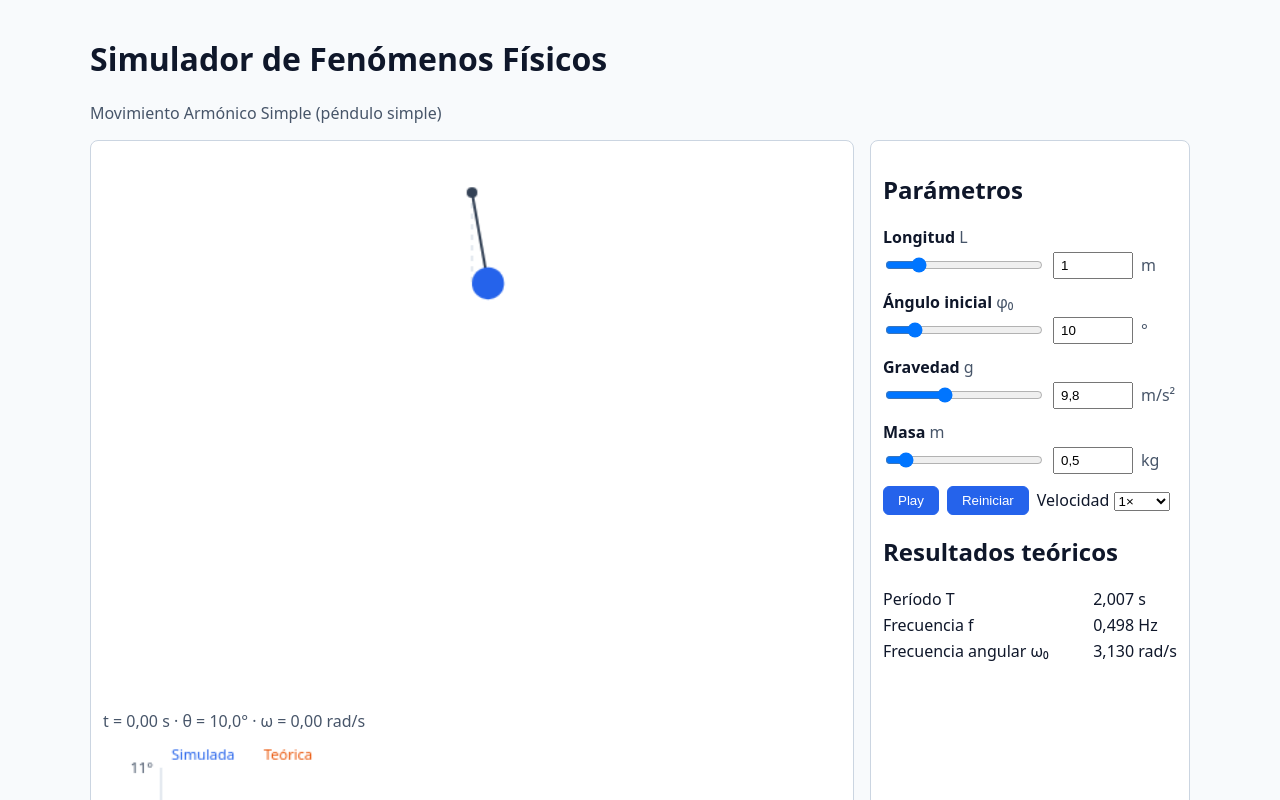
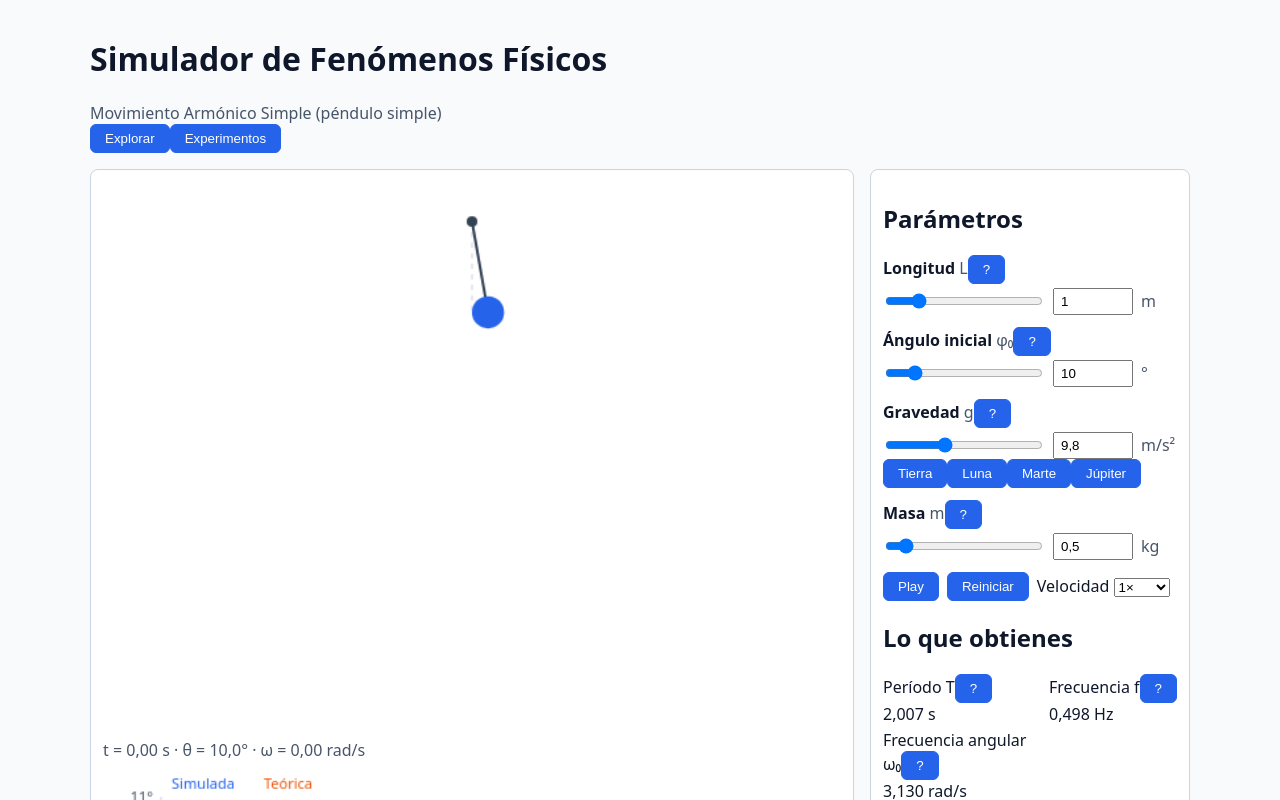
Before and after one commit to CrayoloUA/simulador-fisica-usb, a React (Vite) app: page / in a window 1280 px wide. Shown: the top 800 px of the page. Built offline with nearby package versions, Linux system fonts and the light colour scheme.

Commit message:
feat(app): wire the Explorar/Experimentos mode switch into the MAS lab

```diff
--- a/src/App.tsx
+++ b/src/App.tsx
@@ -1,12 +1,23 @@
 import { useEffect, useMemo, useState } from 'react';
+import {
+  advance,
+  answerCheck,
+  initialFlowState,
+  predict,
+  type FlowState,
+} from './content/experimentFlow';
+import { simplePendulumContent } from './content/simplePendulumContent';
 import { formatNumber } from './engine/numbers';
 import { simplePendulum } from './engine/phenomena/simplePendulum';
 import type { Params } from './engine/types';
 import { defaultParams, validateParams } from './engine/validate';
+import { ExperimentPanel } from './ui/ExperimentPanel';
 import { ParamControl } from './ui/ParamControl';
+import { ResultsPanel } from './ui/ResultsPanel';
 import { SimulationView } from './ui/SimulationView';
 
 const phenomenon = simplePendulum;
+const content = simplePendulumContent;
 const SPEEDS = [0.25, 0.5, 1, 2];
 
 function initialRaw(): Record<string, string> {
@@ -19,6 +30,9 @@ export default function App() {
   const [running, setRunning] = useState(false);
   const [speed, setSpeed] = useState(1);
   const [resetToken, setResetToken] = useState(0);
+  const [mode, setMode] = useState<'explorar' | 'experimentos'>('explorar');
+  const [experimentId, setExperimentId] = useState<string | null>(null);
+  const [flowState, setFlowState] = useState<FlowState | null>(null);
 
   const validation = useMemo(() => validateParams(phenomenon.paramSchema, raw), [raw]);
 
@@ -31,12 +45,61 @@ export default function App() {
 
   const warnings = phenomenon.modelLimits.map((limit) => limit.evaluate(params)).filter((r) => !r.valid);
   const results = phenomenon.outputs(phenomenon.initialState(params), params);
+  const activeExperiment = experimentId ? content.experiments.find((e) => e.id === experimentId) ?? null : null;
+  const currentStep =
+    flowState?.phase === 'steps' && activeExperiment ? activeExperiment.steps[flowState.stepIndex] : undefined;
+
+  const handleSelectExperiment = (id: string) => {
+    const experiment = content.experiments.find((e) => e.id === id);
+    if (!experiment) return;
+    setExperimentId(id);
+    setFlowState(initialFlowState(experiment));
+  };
+
+  const handleExitExperiment = () => {
+    setExperimentId(null);
+    setFlowState(null);
+  };
+
+  const handlePredict = (optionId: string) => {
+    setFlowState((state) => (state ? predict(state, optionId) : state));
+  };
+
+  const handleAnswerCheck = (optionId: string) => {
+    setFlowState((state) => (state ? answerCheck(state, optionId) : state));
+  };
+
+  const handleAdvanceFlow = () => {
+    if (!activeExperiment) return;
+    setFlowState((state) => (state ? advance(state, activeExperiment) : state));
+  };
+
+  const handlePrepare = (values: Partial<Params>) => {
+    setRaw((prev) => {
+      const next = { ...prev };
+      for (const [key, value] of Object.entries(values)) {
+        if (value === undefined) continue;
+        next[key] = formatNumber(value);
+      }
+      return next;
+    });
+    setRunning(false);
+    setResetToken((t) => t + 1);
+  };
 
   return (
     <div className="app">
       <header>
         <h1>Simulador de Fenómenos Físicos</h1>
         <p>{phenomenon.name}</p>
+        <div className="mode-switch">
+          <button type="button" aria-pressed={mode === 'explorar'} onClick={() => setMode('explorar')}>
+            Explorar
+          </button>
+          <button type="button" aria-pressed={mode === 'experimentos'} onClick={() => setMode('experimentos')}>
+            Experimentos
+          </button>
+        </div>
       </header>
       <main className="layout">
         <SimulationView
@@ -47,6 +110,19 @@ export default function App() {
           resetToken={resetToken}
         />
         <aside className="panel">
+          {mode === 'experimentos' && (
+            <ExperimentPanel
+              content={content}
+              activeExperiment={activeExperiment}
+              flowState={flowState}
+              onSelectExperiment={handleSelectExperiment}
+              onPredict={handlePredict}
+              onAnswerCheck={handleAnswerCheck}
+              onAdvance={handleAdvanceFlow}
+              onPrepare={handlePrepare}
+              onExit={handleExitExperiment}
+            />
+          )}
           <h2>Parámetros</h2>
           {phenomenon.paramSchema.map((spec) => (
             <ParamControl
@@ -54,6 +130,9 @@ export default function App() {
               spec={spec}
               raw={raw[spec.key]}
               error={validation.errors[spec.key]}
+              help={content.paramHelp.find((h) => h.paramKey === spec.key)?.explanation}
+              presets={content.presets[spec.key]}
+              highlighted={currentStep?.highlightParamKey === spec.key}
               onChange={(value) => setRaw((prev) => ({ ...prev, [spec.key]: value }))}
             />
           ))}
@@ -86,17 +165,8 @@ export default function App() {
               </select>
             </label>
           </div>
-          <section aria-live="polite">
-            <h2>Resultados teóricos</h2>
-            <dl className="results">
-              <dt>Período T</dt>
-              <dd>{formatNumber(results.T, 3)} s</dd>
-              <dt>Frecuencia f</dt>
-              <dd>{formatNumber(results.f, 3)} Hz</dd>
-              <dt>Frecuencia angular ω₀</dt>
-              <dd>{formatNumber(results.omega0, 3)} rad/s</dd>
-            </dl>
-          </section>
+          <ResultsPanel results={results} resultHelp={content.resultHelp} highlightedKey={currentStep?.highlightResultKey} />
+          <p className="formula">{content.formula.describe(params, results)}</p>
         </aside>
       </main>
     </div>
```
